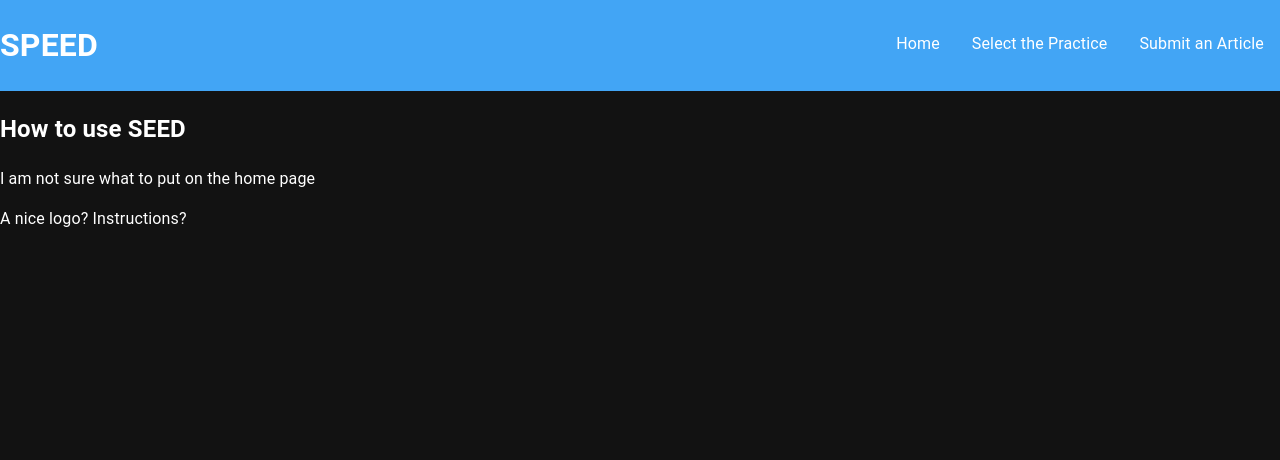
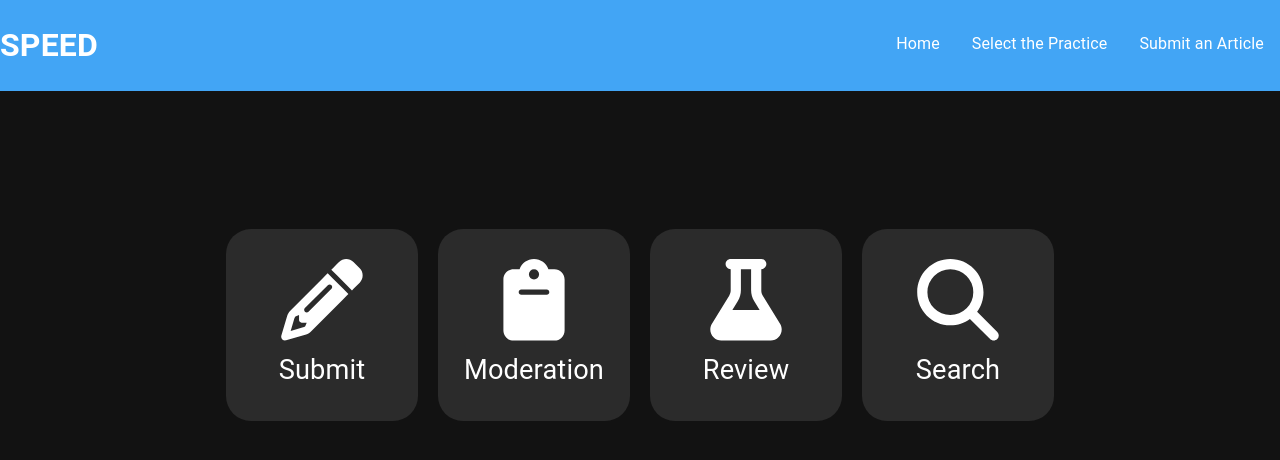
Before and after one commit to MattAUT/SPEED, a React (Create React App) app in the folder frontend/: page / in a window 1280 px wide. Shown: the top 460 px of the page. Built offline with nearby package versions, Linux system fonts and the light colour scheme; no server answers.

Commit message:
Home Page Formatting

```diff
--- a/frontend/package.json
+++ b/frontend/package.json
@@ -5,6 +5,9 @@
   "dependencies": {
     "@emotion/react": "^11.10.4",
     "@emotion/styled": "^11.10.4",
+    "@fortawesome/fontawesome-svg-core": "^6.2.0",
+    "@fortawesome/free-solid-svg-icons": "^6.2.0",
+    "@fortawesome/react-fontawesome": "^0.2.0",
     "@mui/material": "^5.10.6",
     "@testing-library/jest-dom": "^5.16.5",
     "@testing-library/react": "^13.3.0",
--- a/frontend/src/pages/home.tsx
+++ b/frontend/src/pages/home.tsx
@@ -1,13 +1,71 @@
+import { FontAwesomeIcon } from "@fortawesome/react-fontawesome";
+import { faMagnifyingGlass, faPencil, faClipboard, faFlask } from '@fortawesome/free-solid-svg-icons';
+import { styled } from "goober";
 import React, { Component } from "react";
+import { Link } from "react-router-dom";
+
+const HomeContainer = styled("div")`
+  display: flex;
+
+  flex-direction: row;
+  justify-content: center;
+  align-content: center;
+  min-width: 100%;
+  min-height: 100%;
+  padding-top: 10%;
+
+  & > * {
+    margin: 10px !important;
+  }
+`;
+
+const LinkBox = styled("div")`
+  display: flex;
+  border-radius: 25px;
+  flex-direction: column;
+  justify-content: center;
+  align-content: center;
+  text-align: center;
+  font-size: 2.125vw;
+  text-decoration: strong;
+  min-width: 15vw;
+  min-height: 15vw;
+  background-color: #2b2b2b;
+`;
 
 class Home extends Component {
   render() {
     return (
-      <div>
-        <h2>How to use SEED</h2>
-        <p>I am not sure what to put on the home page</p>
-        <p>A nice logo? Instructions?</p>
-      </div>
+      <HomeContainer>
+        <Link to="./SubmitArticle" style={{textDecoration: "none", color: 'white'}}>
+          <LinkBox>
+            <FontAwesomeIcon icon={faPencil} size="3x" style={{marginBottom: '5%'}} />
+            Submit
+          </LinkBox>
+        </Link>
+
+        <Link to="./SubmitArticle" style={{textDecoration: "none", color: 'white'}}>
+          <LinkBox>
+            <FontAwesomeIcon icon={faClipboard} size="3x" style={{marginBottom: '5%'}} />
+            Moderation
+          </LinkBox>
+        </Link>
+
+        <Link to="./SubmitArticle" style={{textDecoration: "none", color: 'white'}}>
+          <LinkBox>
+            <FontAwesomeIcon icon={faFlask} size="3x" style={{marginBottom: '5%'}} />
+            Review
+          </LinkBox>
+        </Link>
+
+        <Link to="./SubmitArticle" style={{textDecoration: "none", color: 'white'}}>
+          <LinkBox>
+            <FontAwesomeIcon icon={faMagnifyingGlass} size="3x" style={{marginBottom: '5%'}} />
+            Search
+          </LinkBox>
+        </Link>
+
+      </HomeContainer>
     );
   }
 }
```
Also changed, not shown: 2 other files (tests, documents, lock files or other folders).
